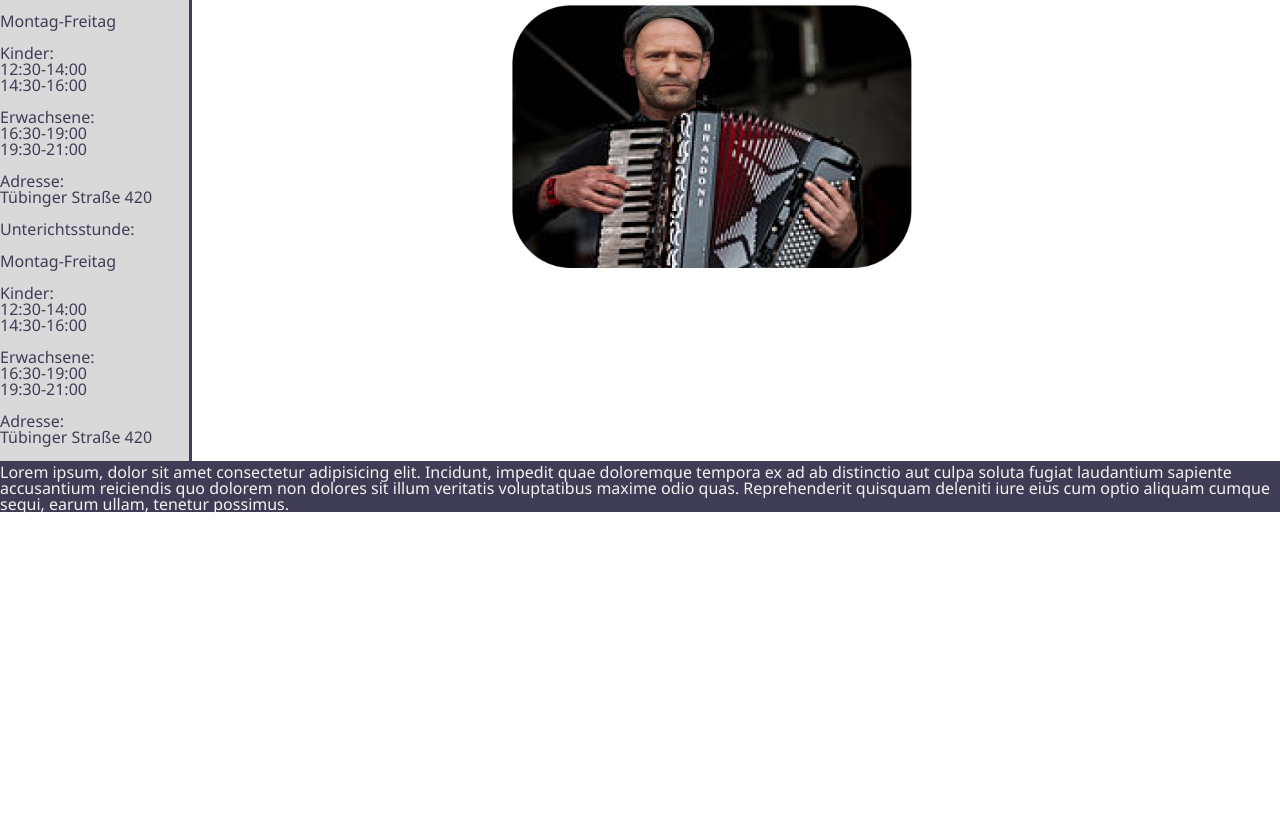
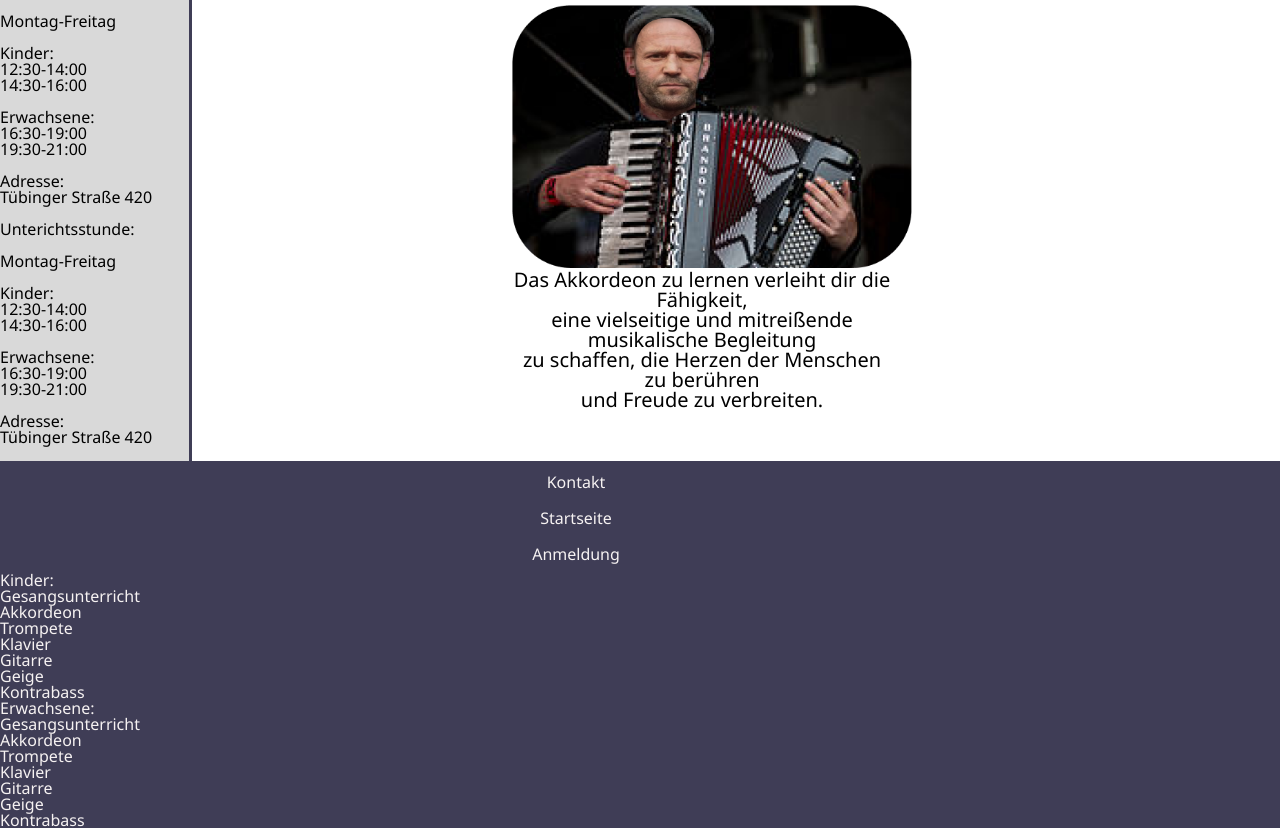
Before and after one commit to Gakiischi/Musikschule, a plain HTML site: page jasonstatham.html in a window 1280 px wide. Shown: the part 93-924 px from the top of the page. Before the commit the page ends 800 px from the top, so only its background shows below. Drawn offline with Linux system fonts and the light colour scheme.

Commit message:
osama bin laden
9/21

```diff
--- a/jasonstatham.html
+++ b/jasonstatham.html
@@ -63,16 +63,42 @@
       <main class="main-content">
         <div class="image-text-container">
           <p class="text-element"><b><img width="400" src="Group 86.png" alt=""></b></p>
+          <p class="bildunterschrift">Das Akkordeon zu lernen verleiht dir die
+            Fähigkeit, <br> eine vielseitige und
+            mitreißende musikalische Begleitung <br> zu
+            schaffen, die Herzen der Menschen zu
+            berühren <br> und Freude zu verbreiten.</p>
         </div>
       </main>
     </div>
     <footer>
-      Lorem ipsum, dolor sit amet consectetur adipisicing elit. Incidunt,
-      impedit quae doloremque tempora ex ad ab distinctio aut culpa soluta
-      fugiat laudantium sapiente accusantium reiciendis quo dolorem non dolores
-      sit illum veritatis voluptatibus maxime odio quas. Reprehenderit quisquam
-      deleniti iure eius cum optio aliquam cumque sequi, earum ullam, tenetur
-      possimus.
+      <ul>
+        <div class="footer-nav">
+          <li><a href="#">Kontakt</a></li>
+          <li><a href="#">Startseite</a></li>
+          <li><a href="#">Anmeldung</a></li>
+        </div>
+        <div class="footer-Kinder-nav">
+          <li><a href="#">Kinder:</a></li>
+          <li><a href="#">Gesangsunterricht</a></li>
+          <li><a href="#">Akkordeon</a></li>
+          <li><a href="#">Trompete</a></li>
+          <li><a href="#">Klavier</a></li>
+          <li><a href="#">Gitarre</a></li>
+          <li><a href="#">Geige</a></li>
+          <li><a href="#">Kontrabass</a></li>
+        </div>
+        <div class="footer-Erwachsene-nav">
+          <li><a href="#">Erwachsene:</a></li>
+          <li><a href="#">Gesangsunterricht</a></li>
+          <li><a href="#">Akkordeon</a></li>
+          <li><a href="#">Trompete</a></li>
+          <li><a href="#">Klavier</a></li>
+          <li><a href="#">Gitarre</a></li>
+          <li><a href="#">Geige</a></li>
+          <li><a href="#">Kontrabass</a></li>
+        </div>
+      </ul>
     </footer>
   </body>
 </html>
--- a/style.css
+++ b/style.css
@@ -7,7 +7,7 @@
   font: inherit;
   vertical-align: baseline;
   text-decoration: none;
-  color: var(--color-secondary);
+  color: var(--color-);
 }
 /* HTML5 display-role reset for older browsers */
 article,
@@ -128,6 +128,20 @@ footer {
   color: rgb(246, 242, 242);
 }
 
+.footer-nav li {
+    position: relative;
+    text-align: center;
+    right: 5%;
+    padding: 10px;
+}
+
 header {
   border-bottom: solid var(--color-secondary);
 }
+
+.bildunterschrift{
+    position: absolute;
+    right: 5%;
+    text-align: center;
+    font-size: 20px;
+}
```
